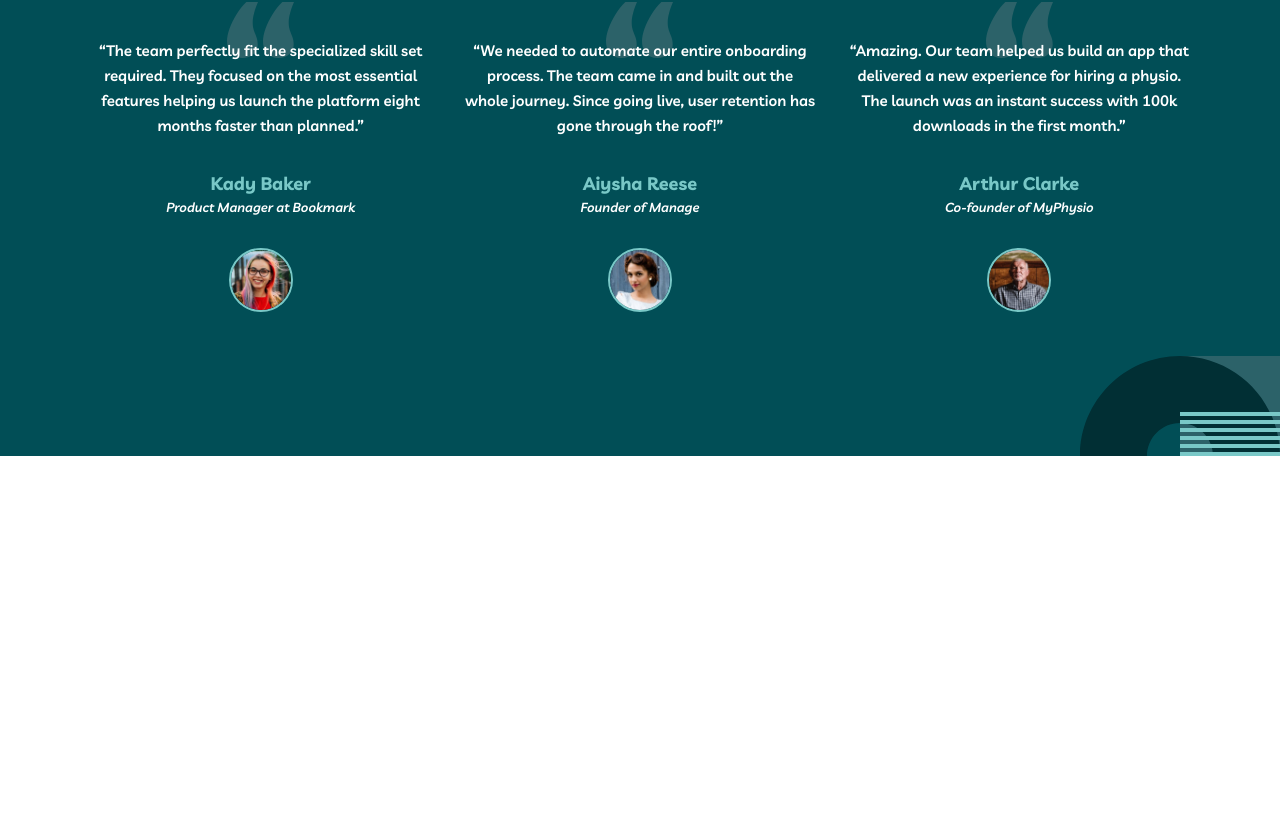
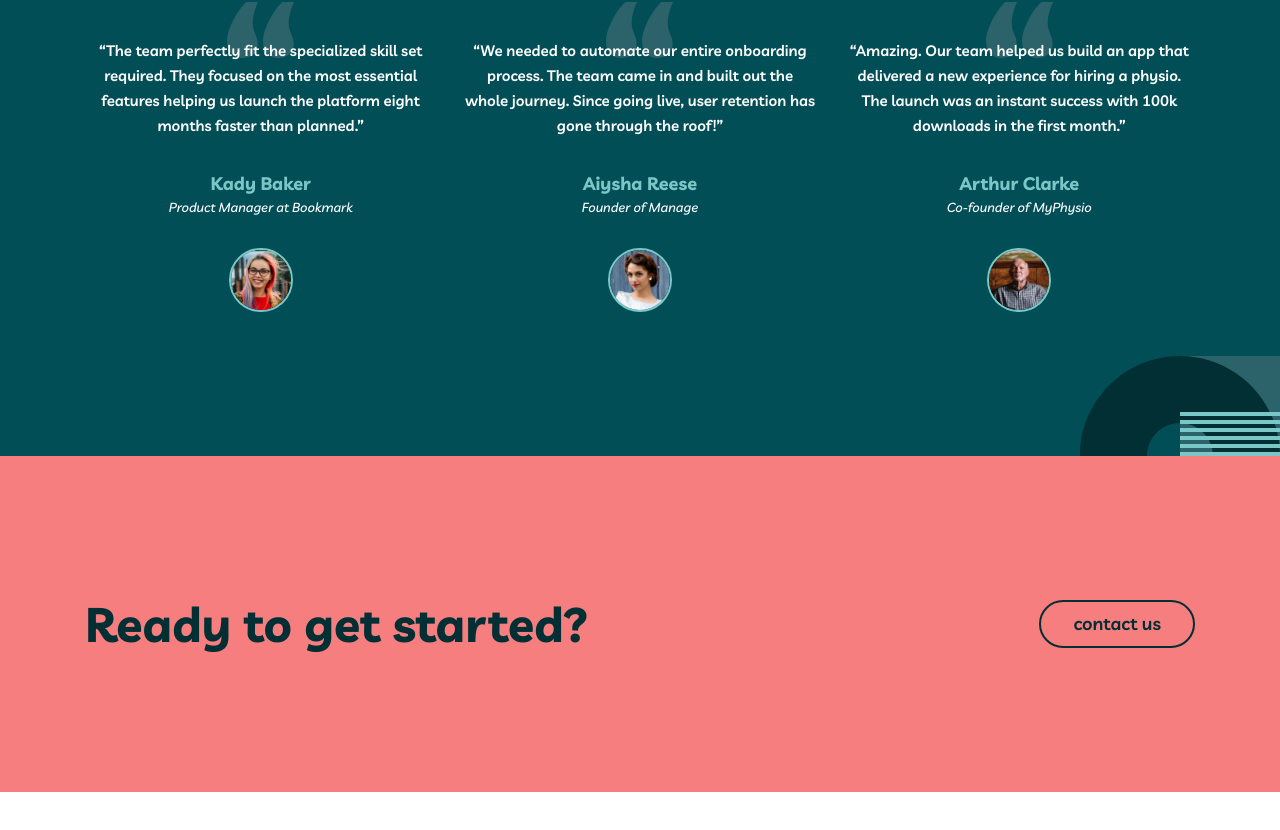
Before and after one commit to Sergey98Am/react-myteam-multi-page-website, a React (Vite) app: page / in a window 1280 px wide. Shown: the part 1728-2558 px from the top of the page. Before the commit the page ends 2238 px from the top, so only its background shows below. Built offline with nearby package versions, Linux system fonts and the light colour scheme.

Commit message:
Add Get Started section

```diff
--- a/src/components/GetStarted.jsx
+++ b/src/components/GetStarted.jsx
@@ -1,9 +1,18 @@
-import React from 'react'
+import { NavLink } from "react-router-dom";
 
 const GetStarted = () => {
   return (
-    <div>GetStarted</div>
-  )
-}
+    <div className="get-started bg-primary-light-coral py-20 small-screens-section">
+      <div className="container-fluid flex justify-between items-center flex-col text-center max-w-[920px] mx-auto md:flex-row md:text-start">
+        <h2 className="text-secondary-sacramento-state-green mb-6 md:mb-0">
+          Ready to get started?
+        </h2>
+        <NavLink to="/contact" className="btn btn-primary-dark">
+          contact us
+        </NavLink>
+      </div>
+    </div>
+  );
+};
 
-export default GetStarted
+export default GetStarted;
--- a/src/pages/About.jsx
+++ b/src/pages/About.jsx
@@ -1,8 +1,10 @@
-import React from 'react'
+import GetStarted from "@/components/GetStarted"
 
 const About = () => {
   return (
-    <div><h3>About</h3></div>
+    <div>
+      <GetStarted />
+    </div>
   )
 }
 
--- a/src/pages/Home/index.jsx
+++ b/src/pages/Home/index.jsx
@@ -1,6 +1,7 @@
 import SectionHead from "./components/SectionHead"
 import BuildTeam from "./components/BuildTeam"
 import Testimonials from "./components/Testimonials"
+import GetStarted from "@/components/GetStarted"
 
 const Home = () => {
   return (
@@ -8,6 +9,7 @@ const Home = () => {
       <SectionHead />
       <BuildTeam />
       <Testimonials />
+      <GetStarted />
     </>
   )
 }
--- a/src/styles/custom-components.css
+++ b/src/styles/custom-components.css
@@ -11,7 +11,7 @@
 }
 
 .btn {
-  @apply flex px-8 py-2 border-2 rounded-3xl transition;
+  @apply flex justify-center px-8 py-2 border-2 rounded-3xl transition;
 
   &.disabled {
     @apply opacity-25 pointer-events-none;
--- a/tailwind.config.js
+++ b/tailwind.config.js
@@ -4,7 +4,10 @@ export default {
   mode: "jit",
   theme: {
     fontSize: {
-      xs: ["0.813rem" /* 13px */, "1.125rem" /* 18px */],
+      xs: [
+        "0.813rem" /* 13px */,
+        { lineHeight: "1.125rem" /* 18px */, fontWeight: "500" }
+      ],
       sm: [
         "0.938rem" /* 15px */,
         { lineHeight: "1.563rem" /* 25px */, fontWeight: "600" },
```
